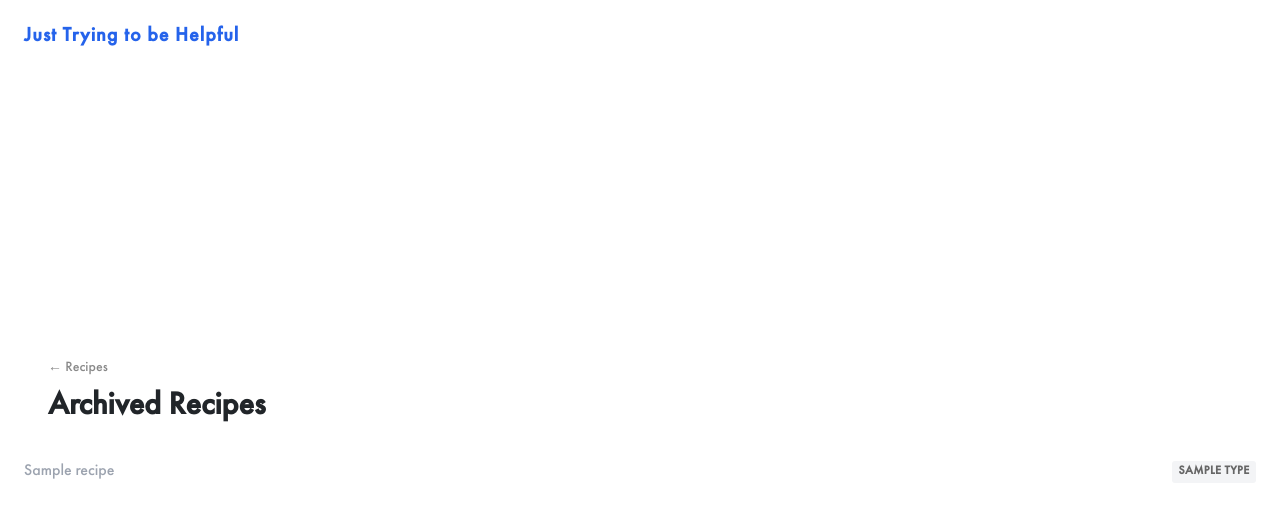
After one commit to JasonRFrancis/JTTBH, a Flask app: template app/templates/recipe_archive.html in a window 1280 px wide. The commit adds this page. Shown: the top 518 px of the page. Run offline with Flask 3, Linux system fonts and the light colour scheme; the template is opened without the code that fills it: most values are stand-ins (such as "Sample title", 1, 10 or a date in 2020).

Commit message:
Adds archive

```diff
--- a/app/static/css/recipe.css
+++ b/app/static/css/recipe.css
@@ -473,6 +473,50 @@
 .recipe-detail-actions .try-flag { border: none !important; font-size: 0.875rem; color: #9ca3af; }
 .recipe-detail-actions .try-flag.active { color: #2563eb; background: none; }
 
+/* Index footer: PDF select + archive link */
+.recipe-index-footer {
+  display: flex;
+  justify-content: space-between;
+  align-items: center;
+  margin-top: 1.5rem;
+  flex-wrap: wrap;
+  gap: 0.5rem;
+}
+.recipe-archive-link { font-size: 0.85rem; color: #9ca3af; }
+.recipe-archive-link a { color: #9ca3af; text-decoration: none; }
+.recipe-archive-link a:hover { text-decoration: underline; color: #6b7280; }
+
+/* Archive button on index rows */
+.recipe-archive-btn {
+  background: none;
+  border: none;
+  cursor: pointer;
+  font-size: 0.75rem;
+  color: #9ca3af;
+  padding: 0.1rem 0.3rem;
+  flex-shrink: 0;
+  white-space: nowrap;
+  font-family: inherit;
+}
+.recipe-archive-btn:hover { color: #6b7280; text-decoration: underline; }
+
+/* Used on detail page and archive page */
+.btn-text-link {
+  background: none;
+  border: none;
+  cursor: pointer;
+  font-size: inherit;
+  font-family: inherit;
+  padding: 0;
+  color: #555;
+  text-decoration: none;
+}
+.btn-text-link:hover { text-decoration: underline; }
+.btn-text-link.active { color: #2563eb; }
+
+/* Archive page */
+.recipe-row-archived .recipe-title { color: #9ca3af; }
+
 /* Search results page */
 .recipe-back-link { color: #888; text-decoration: none; font-size: 1rem; font-weight: normal; }
 .recipe-back-link:hover { text-decoration: underline; }
--- a/app/static/js/recipe.js
+++ b/app/static/js/recipe.js
@@ -1,7 +1,7 @@
 (function () {
   'use strict';
 
-  const BASE = window.location.pathname.replace(/\/(index|detail\/[^/]+|add|edit\/[^/]+|search)$/, '');
+  const BASE = window.location.pathname.replace(/\/(index|detail\/[^/]+|add|edit\/[^/]+|search|archive)$/, '');
 
   function postJSON(path, data) {
     return fetch(BASE + path, {
@@ -372,6 +372,46 @@
   });
 
   // ----------------------------------------------------------------
+  // Archive toggle
+  // ----------------------------------------------------------------
+  document.querySelectorAll('.recipe-archive-btn').forEach(btn => {
+    btn.addEventListener('click', async () => {
+      const recipeId = btn.dataset.recipe;
+      if (!recipeId) return;
+      btn.disabled = true;
+      try {
+        const res = await postJSON(`/archive/toggle/post/${recipeId}`, {});
+        if (res.status !== 'ok') return;
+        const isArchived = res.archived;
+        if (isArchived) {
+          // Archived: remove row from index list, or update detail button
+          const row = btn.closest('.recipe-row');
+          if (row) {
+            row.remove();
+          } else {
+            // Detail page: update button label and redirect
+            btn.textContent = btn.dataset.labelOn || 'Restore';
+            btn.classList.add('active');
+            window.location.href = BASE + '/index';
+          }
+        } else {
+          // Restored: remove row from archive list, or update detail button
+          const row = btn.closest('.recipe-row');
+          if (row) {
+            row.remove();
+          } else {
+            btn.textContent = btn.dataset.labelOff || 'Archive';
+            btn.classList.remove('active');
+          }
+        }
+      } catch (_) {
+      } finally {
+        btn.disabled = false;
+      }
+    });
+  });
+
+  // ----------------------------------------------------------------
   // Show more / See all within a recipe category
   // ----------------------------------------------------------------
   document.querySelectorAll('.recipe-more-controls').forEach(controls => {
--- /dev/null
+++ b/app/templates/recipe_archive.html
@@ -0,0 +1,35 @@
+{% extends "base.html" %}
+{% block title %}Archived Recipes{% endblock %}
+{% block css %}<link rel="stylesheet" href="{{ url_for('static', filename='css/recipe.css') }}">{% endblock %}
+{% block content %}
+<header class="recipe-header">
+  <div>
+    <nav class="breadcrumb"><a href="{{ url_for('recipe.index', username=username) }}">← Recipes</a></nav>
+    <h1>Archived Recipes</h1>
+  </div>
+</header>
+
+{% if recipes %}
+<ul class="recipe-list">
+  {% for recipe in recipes %}
+  <li class="recipe-row recipe-row-archived" data-recipe-id="{{ recipe.recipeID }}">
+    <a href="{{ url_for('recipe.detail', username=username, recipe_id=recipe.recipeID) }}" class="recipe-title">{{ recipe.title }}</a>
+    <span class="recipe-meta">
+      {% if recipe.type %}<span class="recipe-type-badge-sm">{{ recipe.type }}</span>{% endif %}
+    </span>
+    {% if has_write_perm(32768) %}
+    <button type="button" class="recipe-archive-btn btn-text-link active" data-recipe="{{ recipe.recipeID }}" data-label-on="Restore" data-label-off="Archive">Restore</button>
+    <form method="post" action="{{ url_for('recipe.delete', username=username, recipe_id=recipe.recipeID) }}" class="inline-form" onsubmit="return confirm('Permanently delete this recipe?')">
+      <button type="submit" class="btn-danger-link">Delete</button>
+    </form>
+    {% endif %}
+  </li>
+  {% endfor %}
+</ul>
+{% else %}
+<section class="recipe-empty">
+  <p>No archived recipes.</p>
+</section>
+{% endif %}
+{% endblock %}
+{% block js %}<script src="{{ url_for('static', filename='js/recipe.js') }}" defer></script>{% endblock %}
--- a/app/templates/recipe_detail.html
+++ b/app/templates/recipe_detail.html
@@ -27,9 +27,14 @@
       <button type="button" class="recipe-flag fav-flag{% if recipe.favorite %} active{% endif %}" data-recipe="{{ recipe.recipeID }}" data-flag="favorite" data-label-on="Favorited" data-label-off="Favorite">★ <span class="flag-label">{% if recipe.favorite %}Favorited{% else %}Favorite{% endif %}</span></button>
       <button type="button" class="recipe-flag try-flag{% if recipe.want_to_try %} active{% endif %}" data-recipe="{{ recipe.recipeID }}" data-flag="want_to_try" data-label-on="Want to Try" data-label-off="Want to Try"><span class="flag-label">{% if recipe.want_to_try %}✓ Want to Try{% else %}Want to Try{% endif %}</span></button>
       <a href="{{ url_for('recipe.edit', username=username, recipe_id=recipe.recipeID) }}">Edit</a>
+      <button type="button" class="recipe-archive-btn btn-text-link{% if recipe.archived %} active{% endif %}"
+              data-recipe="{{ recipe.recipeID }}"
+              data-label-on="Restore" data-label-off="Archive">{% if recipe.archived %}Restore{% else %}Archive{% endif %}</button>
+      {% if not recipe.archived %}
       <form method="post" action="{{ url_for('recipe.delete', username=username, recipe_id=recipe.recipeID) }}" class="inline-form" onsubmit="return confirm('Delete this recipe?')">
         <button type="submit" class="btn-danger-link">Delete</button>
       </form>
+      {% endif %}
     </div>
     {% endif %}
   </header>
--- a/claude/migrate_ingredients.py
+++ b/claude/migrate_ingredients.py
@@ -110,10 +110,10 @@ def main():
                     db_manager.execute_insert("""
                         INSERT INTO recipe
                           (recipeID, userID, title, source, type, servings, prep_time, cook_time,
-                           ingredients, directions, notes, position, favorite, want_to_try, created, created_by)
+                           ingredients, directions, notes, position, favorite, want_to_try, archived, created, created_by)
                         SELECT
                           recipeID, userID, title, source, type, servings, prep_time, cook_time,
-                          %s, directions, notes, position, favorite, want_to_try, NOW(), created_by
+                          %s, directions, notes, position, favorite, want_to_try, archived, NOW(), created_by
                         FROM recipe WHERE id = %s
                     """, (json.dumps(new_ings, ensure_ascii=False), row['id']))
 
--- /dev/null
+++ b/migrations/20260608b_recipe_archive.sql
@@ -0,0 +1,3 @@
+-- Add archived flag to recipe (insert-only table)
+ALTER TABLE recipe
+  ADD COLUMN archived TINYINT(1) NOT NULL DEFAULT 0;
```
Also changed, not shown: app/models/recipe_model.py (+37 -20 lines), app/routes/recipe.py (+20 -0 lines), app/templates/recipe_index.html (+11 -2 lines).
